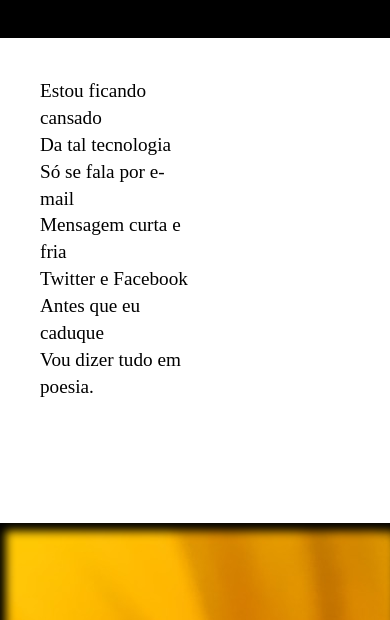
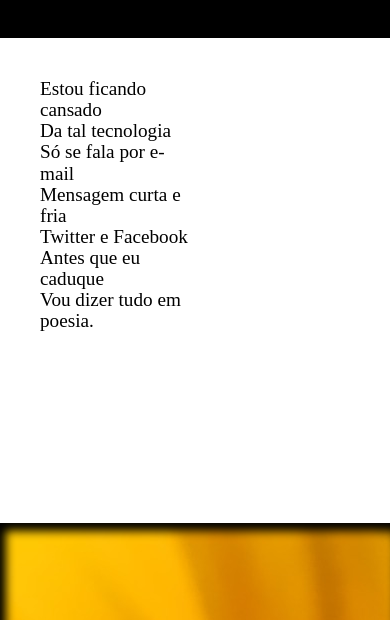
Before and after one commit to mercuriohg/cordel, a plain HTML site: page index.html in a window 390 px wide. Shown: the part 170-790 px from the top of the page. Drawn offline with Linux system fonts and the light colour scheme.

Commit message:
Update style.css

```diff
--- a/style.css
+++ b/style.css
@@ -77,7 +77,7 @@ footer p{
 }
 @media(max-width:550px){
     p{
-    line-height: 1.4em;
+    line-height: 1.1em;
     font-size: larger;
     width: 40vw;
     height: 48vh;
```
